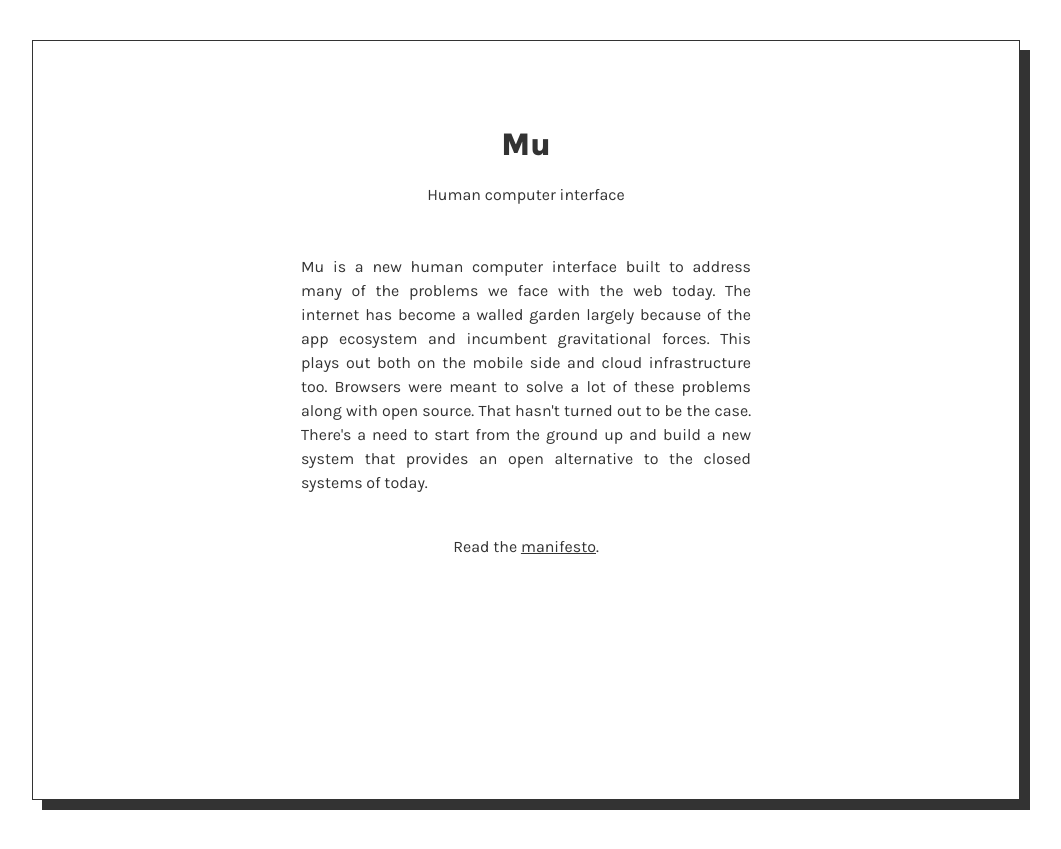
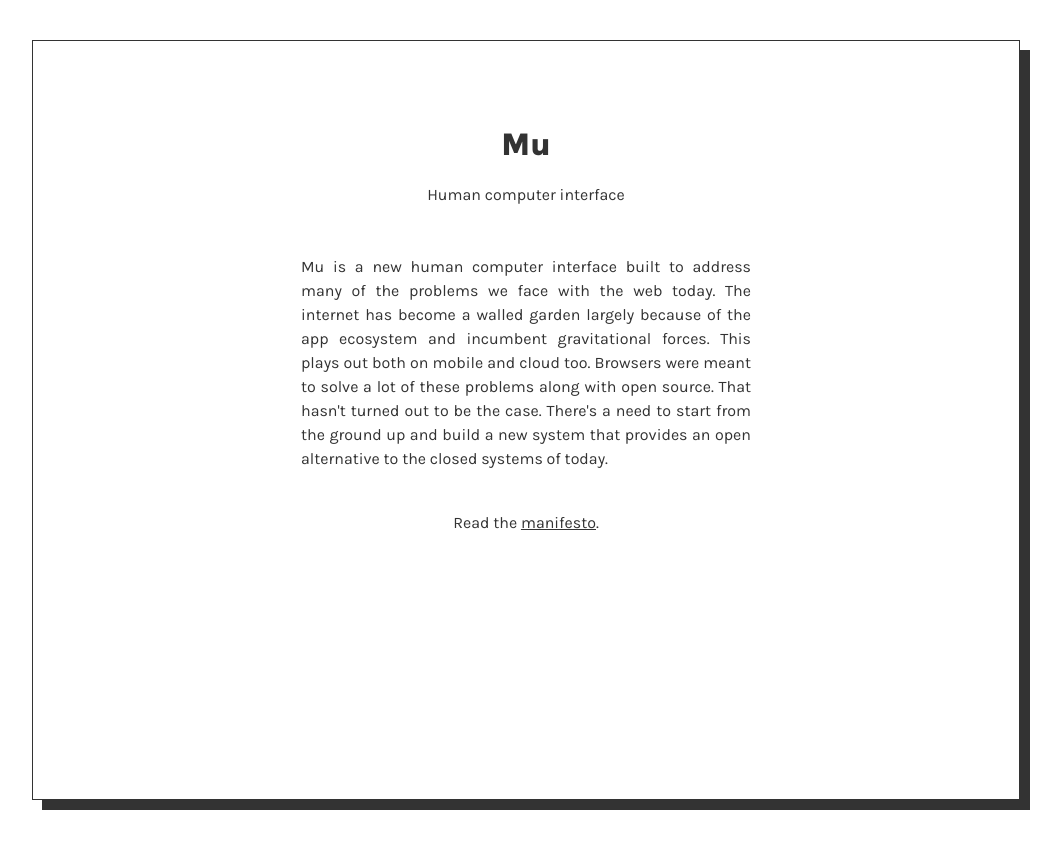
Before and after one commit to muxyz/website, a Jekyll site: the page built from index.md, in a window 1280 px wide. Shown: the top 849 px of the page, without its empty margins (114-1175 px from the left). Built offline with Jekyll 4.4.1, drawn with Linux system fonts in a browser that asks for light colours.

Commit message:
Update index.md

```diff
--- a/index.md
+++ b/index.md
@@ -7,8 +7,8 @@ description: "Human computer interface"
 <div id="abstract">
 Mu is a new human computer interface built to address many of the problems we
 face with the web today. The internet has become a walled garden largely because
-of the app ecosystem and incumbent gravitational forces. This plays out both on the
-mobile side and cloud infrastructure too. Browsers were meant to solve a lot of these
+of the app ecosystem and incumbent gravitational forces. This plays out both on
+mobile and cloud too. Browsers were meant to solve a lot of these
 problems along with open source. That hasn't turned out to be the case. There's a need
 to start from the ground up and build a new system that provides an open alternative
 to the closed systems of today.
```
